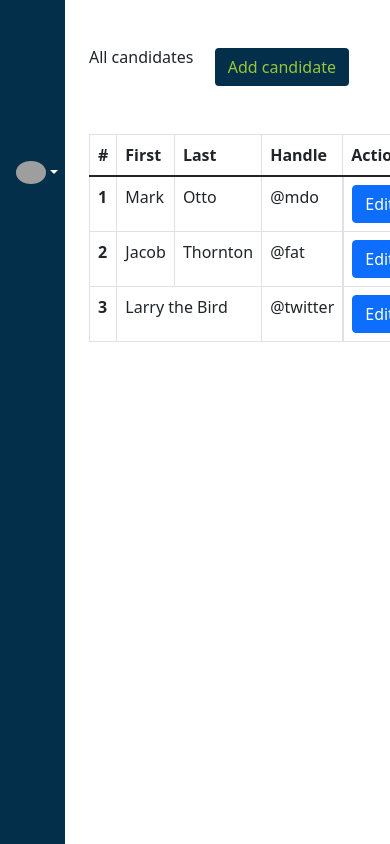
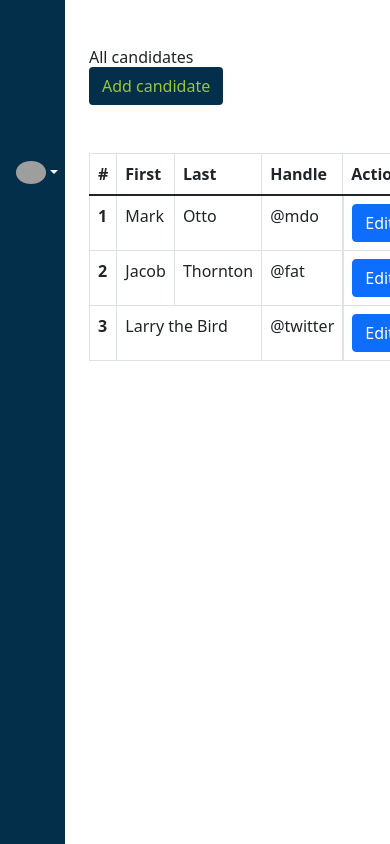
Before and after one commit to dmutoni/vms, a React (Vite) app: page /dashboard in a window 390 px wide. Shown: the top 844 px of the page. Built offline with nearby package versions, Linux system fonts and the light colour scheme; grey boxes are pictures that could not be loaded.

Commit message:
Feat: Add candidate

```diff
--- a/src/addCandidate.jsx
+++ b/src/addCandidate.jsx
@@ -8,7 +8,7 @@ export default function AddCandidate() {
       <div className="col-2 ">
         <Sidebar />
       </div>
-      <div className="col-4 mt-5">
+      <div className="col-12 col-lg-4 mt-5">
         <h3>Add Candidate</h3>
         <form>
           <div className="mb-3">
--- a/src/dashboard.jsx
+++ b/src/dashboard.jsx
@@ -8,8 +8,8 @@ export default function Dashboard() {
       <div className="col-2 ">
         <Sidebar />
       </div>
-      <div className="col-8 mt-5">
-        <div className="d-flex flex-row justify-content-between ">
+      <div className="col-12 col-lg-8 mt-5">
+        <div className="d-block d-lg-flex flex-row justify-content-between ">
           <h2>All candidates</h2>
           <Link to="/add-candidate">
             <button type="button" className="btn bg-app-primary bg-text-color ">
```
